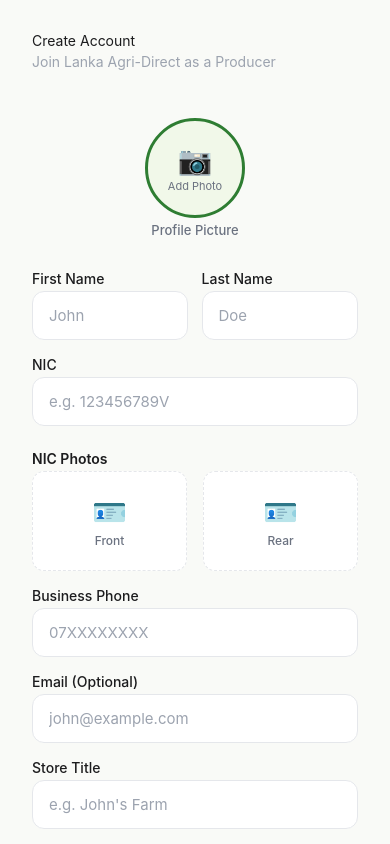
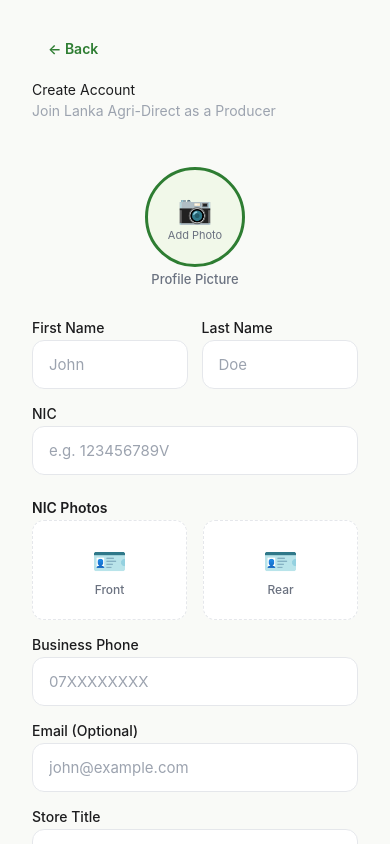
Before and after one commit to dragon-udfly/LankaAgriDirect, a React Native app in the folder mobile-app/: screen /Register in a window 390 px wide. Built offline with nearby package versions, Linux system fonts and the light colour scheme; no server answers.

Commit message:
feat: add back navigation button to RegisterScreen for improved user experience

```diff
--- a/mobile-app/src/screens/auth/RegisterScreen.js
+++ b/mobile-app/src/screens/auth/RegisterScreen.js
@@ -216,6 +216,12 @@
         keyboardShouldPersistTaps="handled"
         showsVerticalScrollIndicator={false}
         style={Platform.OS === 'web' ? {flex: 1} : undefined}>
+        <TouchableOpacity
+          onPress={() => navigation.goBack()}
+          style={styles.backButton}>
+          <Text style={styles.backIcon}>← Back</Text>
+        </TouchableOpacity>
+
         <Text style={styles.title}>Create Account</Text>
         <Text style={styles.subtitle}>Join Lanka Agri-Direct as a Producer</Text>
 
@@ -503,6 +509,17 @@
     color: COLORS.textLight,
     marginBottom: SPACING.xxl,
   },
+  backButton: {
+    paddingVertical: SPACING.sm,
+    paddingHorizontal: SPACING.md,
+    marginBottom: SPACING.md,
+    alignSelf: 'flex-start',
+  },
+  backIcon: {
+    fontSize: 14,
+    color: COLORS.primary,
+    ...FONTS.semiBold,
+  },
   form: {
     width: '100%',
   },
```
